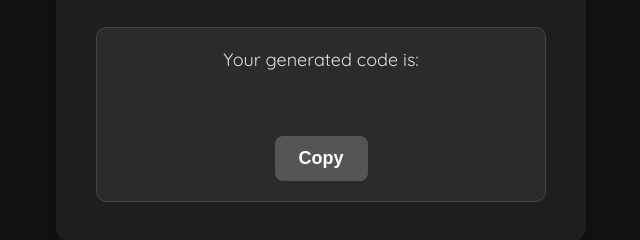
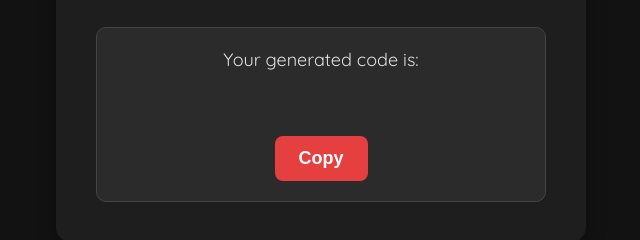
Before and after one commit to kiddinclass/kiddinclass.github.io, a plain HTML site: page index.html in a window 1280 px wide. Shown: the part 364-604 px from the top of the page, without its empty margins (319-959 px from the left). Drawn offline with Linux system fonts and the light colour scheme.

Commit message:
Update style.css

```diff
--- a/style.css
+++ b/style.css
@@ -48,7 +48,7 @@ h1 {
     transition: background-color 0.3s ease, transform 0.3s ease;
 }
 
-/* Separate styles for each button's background and hover effect */
+/* Specific button styles */
 #generate-btn {
     background-color: var(--epic-red);
 }
@@ -59,11 +59,11 @@ h1 {
 }
 
 #copy-btn {
-    background-color: #555; /* Default color for the copy button */
+    background-color: var(--epic-red); /* Match generate button color */
 }
 
 #copy-btn:hover {
-    background-color: #777; /* Hover color for the copy button */
+    background-color: var(--epic-red-accent);
     transform: translateY(-2px);
 }
 
```
